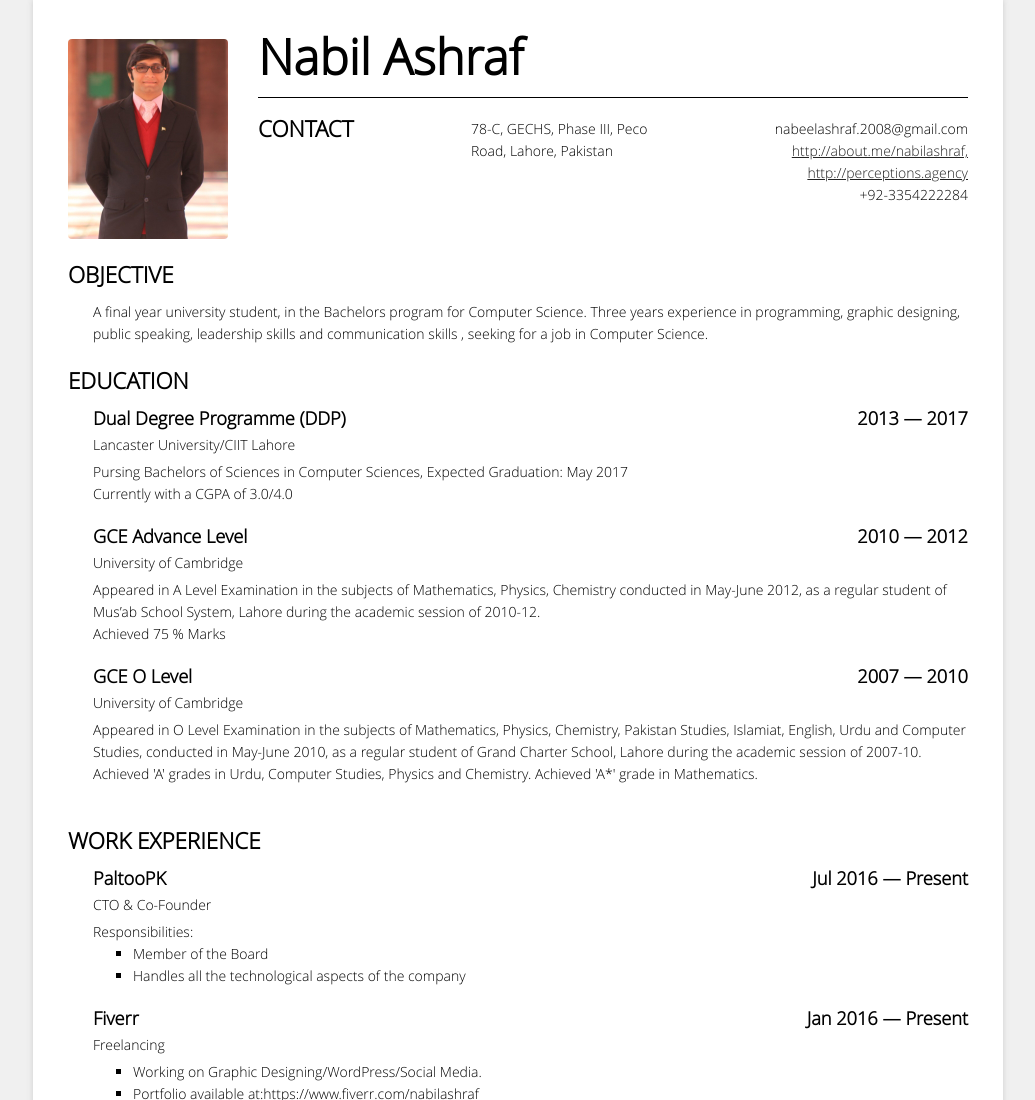
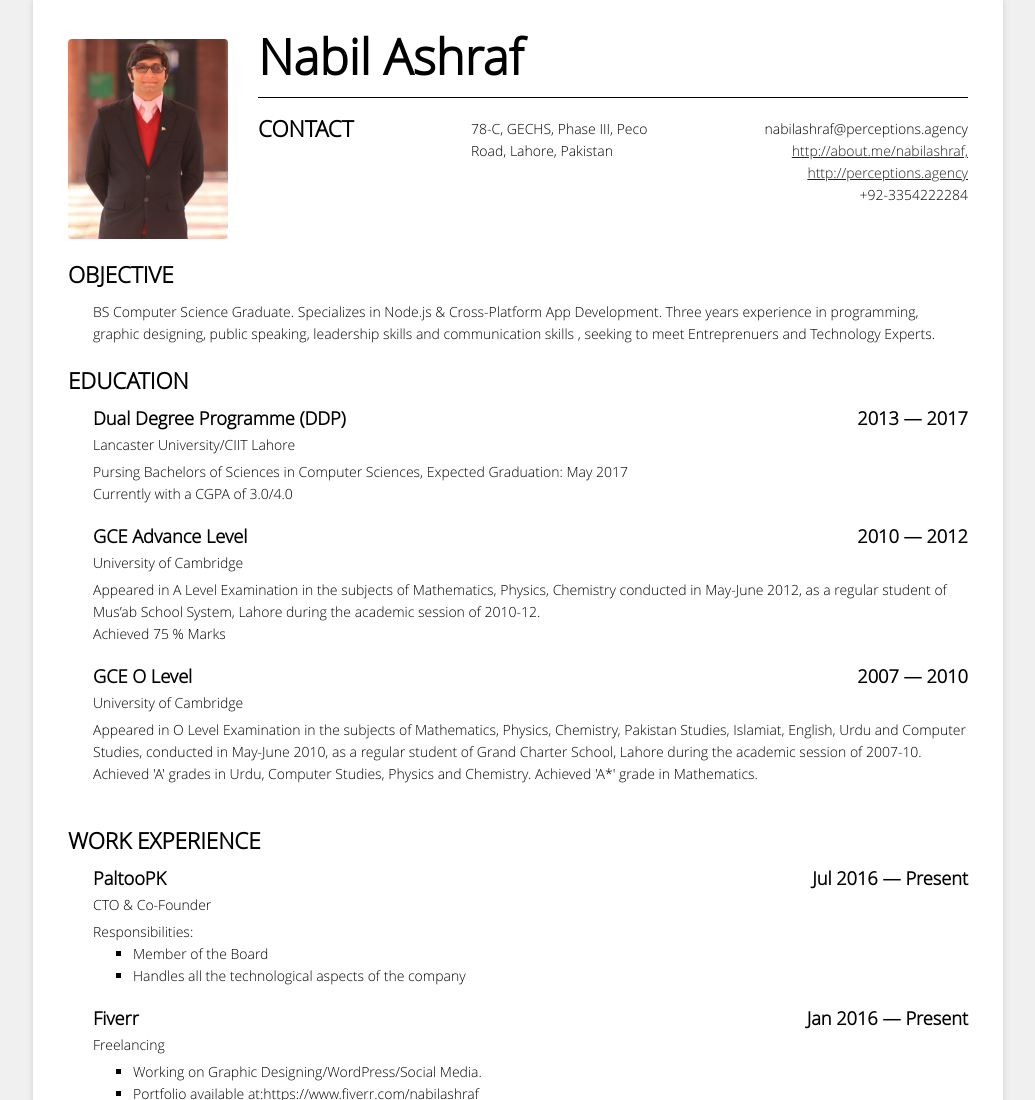
Before and after one commit to nabilashraf/mygithubpage, a plain HTML site: page index.html in a window 1280 px wide. Shown: the top 1100 px of the page, without its empty margins (122-1157 px from the left). Drawn offline with Linux system fonts and the light colour scheme.

Commit message:
Update index.html

```diff
--- a/index.html
+++ b/index.html
@@ -10,7 +10,7 @@
 
 <div id="main">
 			<div id="photo">
-			<img src="img/cv-nabil.jpg" alt="" />
+			<img src="img/cv-nabil.jpg" alt="Nabil Ashraf" />
 		</div>
 		<div class="header photo">
 
@@ -24,7 +24,7 @@
 						78-C, GECHS, Phase III, Peco Road, Lahore, Pakistan					</span>
 				</p>
 						<div class="r">
-									<p class="email"><span class="value">nabeelashraf.2008@gmail.com</span></p>
+									<p class="email"><span class="value">nabilashraf@perceptions.agency</span></p>
 
 									<p class="website"><span class="value"><a href="http://about.me/nabilashraf," rel="nofollow">http://about.me/nabilashraf,</a> <a href="http://perceptions.agency" rel="nofollow">http://perceptions.agency</a></span></p>
 
@@ -45,7 +45,7 @@
 								<span class="info"><div>
 			<div>
 				<div>
-					<p><span>A final year university student, in the Bachelors program for Computer Science. Three years experience in programming, graphic designing, public speaking, leadership skills and communication skills , seeking for a job in Computer Science.</span></p>
+					<p><span>BS Computer Science Graduate. Specializes in Node.js & Cross-Platform App Development. Three years experience in programming, graphic designing, public speaking, leadership skills and communication skills , seeking to meet Entreprenuers and Technology Experts.</span></p>
 				</div>
 			</div>
 		</div></span>
```
